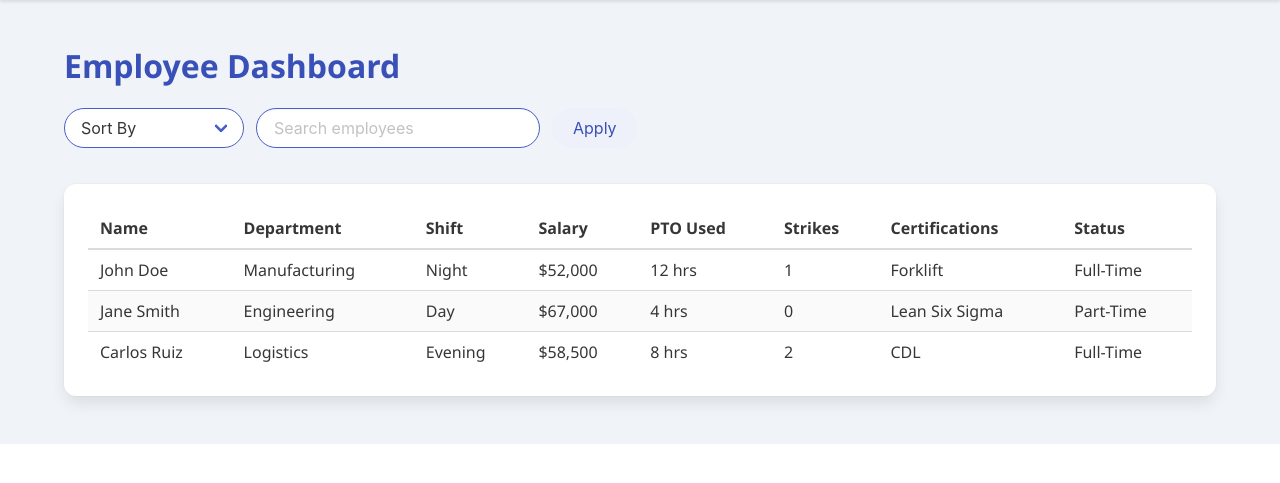
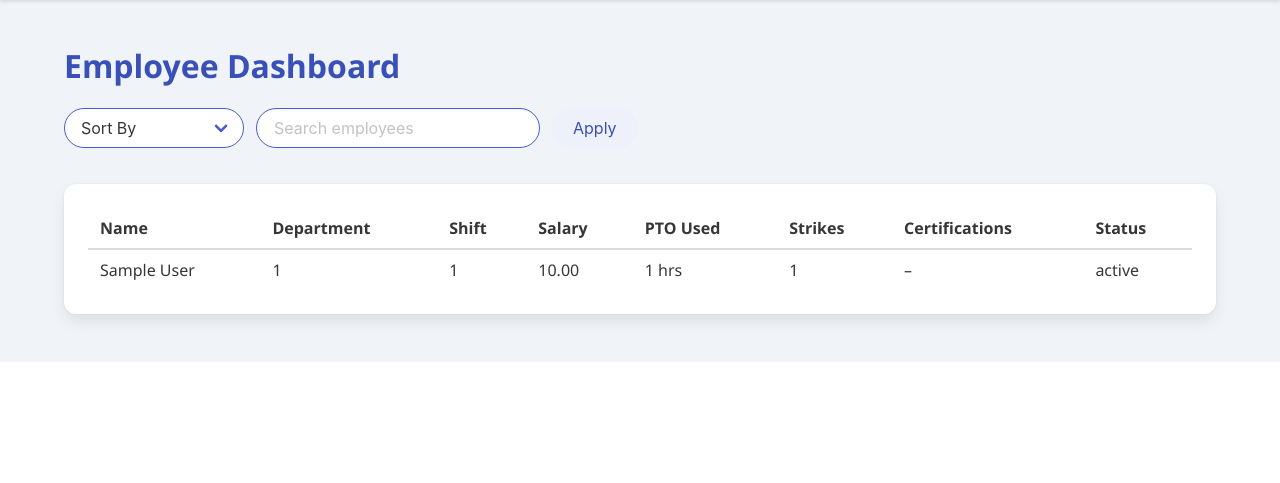
Before and after one commit to afabiku/Database-Design, a Flask app: page /employees in a window 1280 px wide. Shown: the part 52-535 px from the top of the page. Run offline with Flask 3, Linux system fonts and the light colour scheme; tables that the repository leaves empty hold one stand-in row (values such as "Sample post").

Commit message:
connected db, not fully yet, just tested it on the employees part

```diff
--- a/app/__init__.py
+++ b/app/__init__.py
@@ -1,9 +1,15 @@
 from flask import Flask
 from config import config_by_name
+
+from flask_sqlalchemy import SQLAlchemy
+
+db = SQLAlchemy()
 
 def create_app(config_name="dev"):
     app = Flask(__name__)
     app.config.from_object(config_by_name[config_name])
+
+    db.init_app(app)
 
     from app.routes import home, employees, pto, scheduling
     app.register_blueprint(home.bp)
--- a/app/routes/employees.py
+++ b/app/routes/employees.py
@@ -1,39 +1,9 @@
 from flask import Blueprint, render_template
+from app.models import Employee
 
 bp = Blueprint("employees", __name__)
 
 @bp.route("/employees")
 def index():
-    employees = [
-        {
-            "name": "John Doe",
-            "department": "Manufacturing",
-            "shift": "Night",
-            "salary": "$52,000",
-            "pto_used": "12 hrs",
-            "strikes": 1,
-            "certifications": "Forklift",
-            "status": "Full-Time"
-        },
-        {
-            "name": "Jane Smith",
-            "department": "Engineering",
-            "shift": "Day",
-            "salary": "$67,000",
-            "pto_used": "4 hrs",
-            "strikes": 0,
-            "certifications": "Lean Six Sigma",
-            "status": "Part-Time"
-        },
-        {
-            "name": "Carlos Ruiz",
-            "department": "Logistics",
-            "shift": "Evening",
-            "salary": "$58,500",
-            "pto_used": "8 hrs",
-            "strikes": 2,
-            "certifications": "CDL",
-            "status": "Full-Time"
-        }
-    ]
+    employees = Employee.query.all()
     return render_template("employees.html", employees=employees)
--- a/app/templates/employees.html
+++ b/app/templates/employees.html
@@ -42,14 +42,15 @@
       <tbody>
         {% for emp in employees %}
         <tr>
-          <td>{{ emp.name }}</td>
-          <td>{{ emp.department }}</td>
-          <td>{{ emp.shift }}</td>
-          <td>{{ emp.salary }}</td>
-          <td>{{ emp.pto_used }}</td>
-          <td>{{ emp.strikes }}</td>
-          <td>{{ emp.certifications }}</td>
-          <td>{{ emp.status }}</td>
+          <td>{{ emp.FirstName }} {{ emp.LastName }}</td>
+          <td>{{ emp.DepartmentID }}</td>
+          <td>{{ emp.ShiftID }}</td>
+          <td>{{ emp.Salary }}</td>
+          <td>{{ emp.PTOUsed }} hrs</td>
+          <td>{{ emp.Strikes }}</td>
+          <td>–</td> {# will be added later #}
+          <td>{{ emp.Status }}</td>
+
         </tr>
         {% endfor %}
       </tbody>
--- a/config.py
+++ b/config.py
@@ -1,4 +1,6 @@
 class Config:
+    SQLALCHEMY_DATABASE_URI = 'database connection'
+    SQLALCHEMY_TRACK_MODIFICATIONS = False
     DEBUG = True
     SECRET_KEY = "dev"
 
--- a/requirements.txt
+++ b/requirements.txt
@@ -1,2 +1,4 @@
 Flask
+flask_sqlalchemy
+psycopg2-binary
 python-dotenv
```
Also changed, not shown: app/models.py (added, +18 -0 lines).
